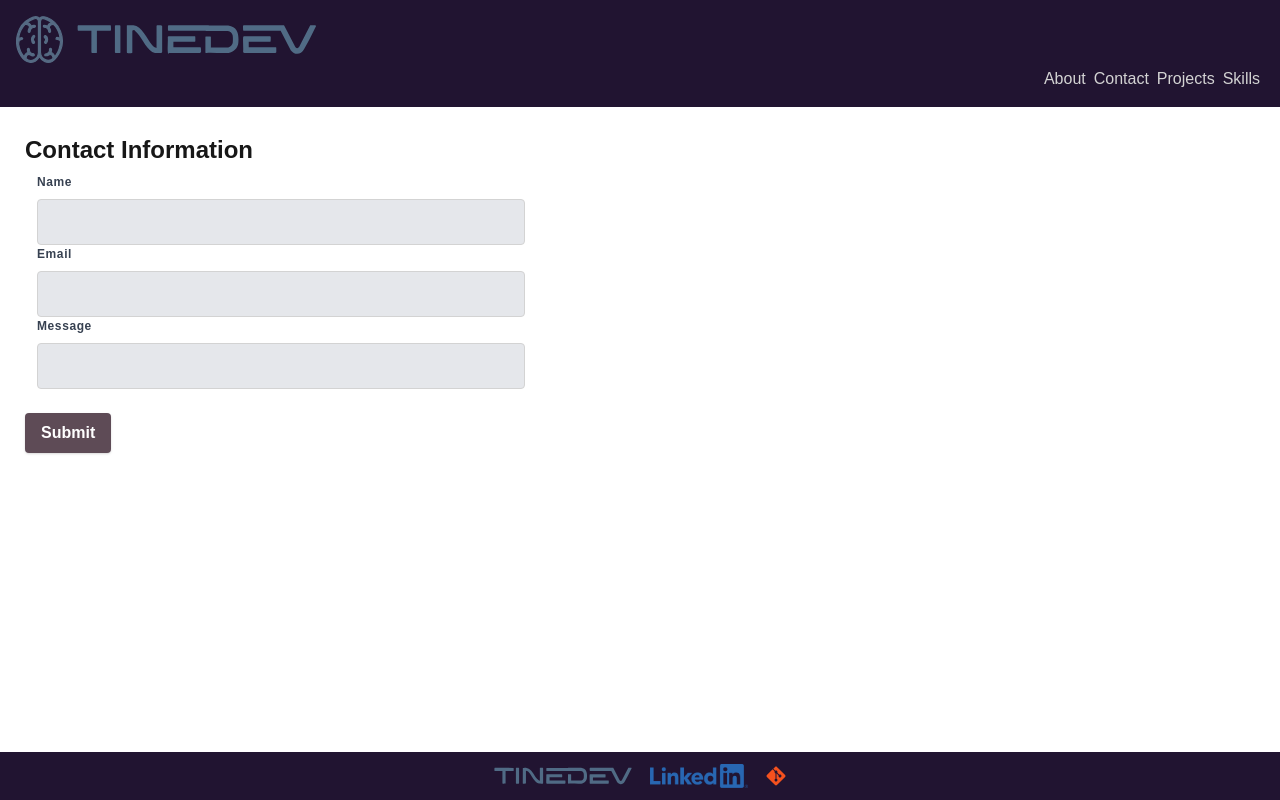
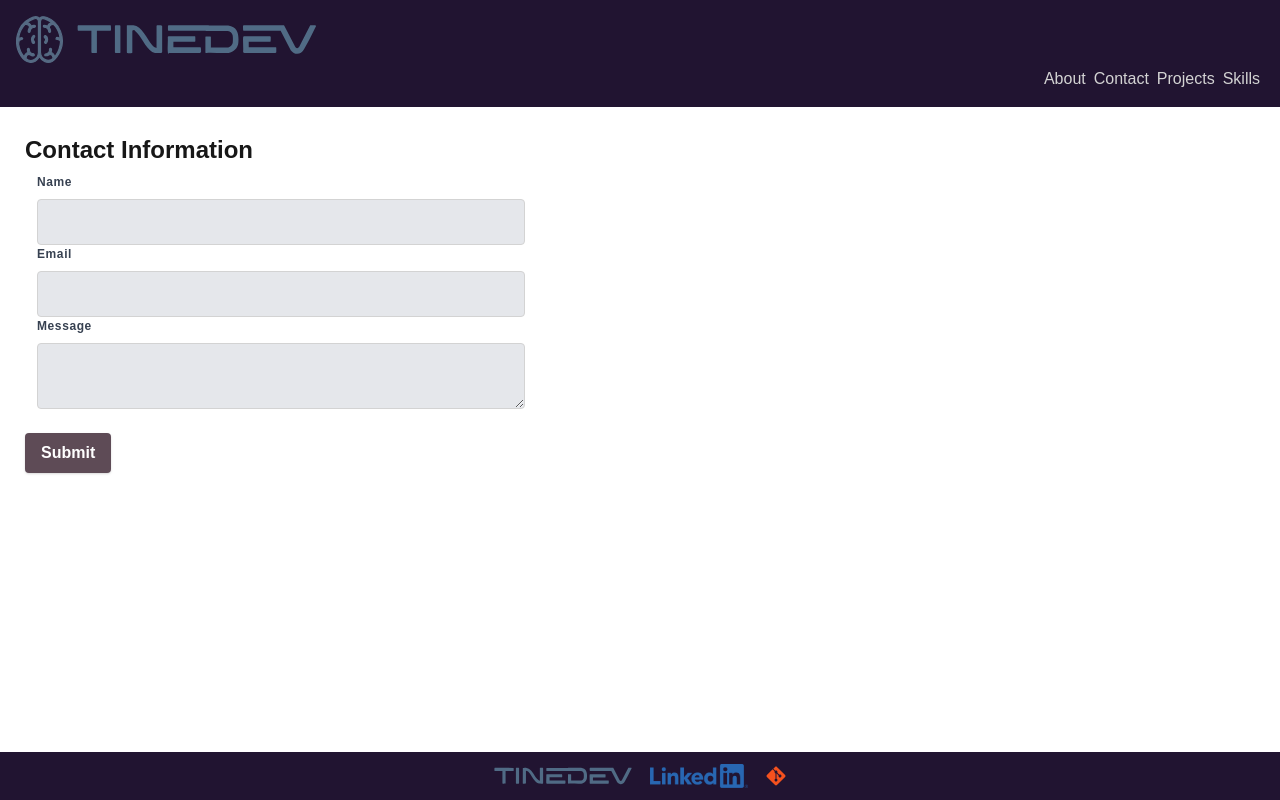
Before and after one commit to Tara-Fortis/portfolio-1, a Next.js app: page /contact in a window 1280 px wide. Built offline with nearby package versions, Linux system fonts and the light colour scheme.

Commit message:
completed contact form

```diff
--- a/src/app/contact/page.tsx
+++ b/src/app/contact/page.tsx
@@ -1,6 +1,8 @@
 'use client';
+
 import { useState } from "react";
 import React from 'react';
+import { redirect, RedirectType } from 'next/navigation'
 
 export default function Contact() {
     const [name, setName] = useState<string>('');
@@ -18,40 +20,55 @@ export default function Contact() {
         setEmail(event.target.value);
     }
     // message
-    const handleMessageChange = (event: React.ChangeEvent<HTMLInputElement>) => {
+    const handleMessageChange = (event: React.ChangeEvent<HTMLTextAreaElement>) => {
         setMessage(event.target.value);
     }
 
-    // show confirmation when button clicked
-    const handleSubmit = () => {
-        setConfirmation(`Thank you ${name} for your submission. Your message: ${message}`);
+    const handleSubmit = (event: React.FormEvent<HTMLFormElement>) => {
+        event.preventDefault();
+        //console.log("Thanks for clicking the button");
+        setConfirmation(` ${message}`);
+    }
+    // redirect to bio page
+    const bioPage = () => {
+        redirect('/bio', RedirectType.replace);
     }
     return (
-        <main>
-                <form action="#" method="post" className="w-full max-w-lg">
+        <main className="grid-lyt">
+            <form action="#" method="post" className=" w-full max-w-lg" onSubmit={handleSubmit}>
                 <legend>
                     <h1>Contact Information</h1>
                 </legend>
                 <fieldset>
                     {/* Name field */}
-                        <label htmlFor="name" className="custom-label">
-                            Name
-                        </label>
-                        <input type="text" value={name} onChange={handleNameChange} id="name" className="custom-input" required />
+                    <label htmlFor="name" className="custom-label">Name</label>
+                    <input type="text" value={name} onChange={handleNameChange} id="name" className="custom-input" required
+                    />
 
                     {/* Email field */}
-                        <label htmlFor="email" className="custom-label">
-                            Email
-                        </label>
-                        <input type="email" value={email} id="email" onChange={handleEmailChange} className="custom-input" />
+                    <label htmlFor="email" className="custom-label">Email</label>
+                    <input type="email" value={email} onChange={handleEmailChange} id="email" className="custom-input"
+                    />
 
                     {/* Message field */}
                     <label htmlFor="message" className="custom-label">Message</label>
-                        <input type="textarea" value={message} id="message" onChange={handleMessageChange} className="custom-input" required />
+                    <textarea value={message} onChange={handleMessageChange} id="message" className="custom-input" required
+                    ></textarea>
                 </fieldset>
-                    <button onClick={handleSubmit}>Submit</button>
+                <button type="submit" className="submit">Submit</button>
             </form>
-                <p>{confirmation}</p>
+            {/* Show confirmation message if it exists */}
+            {confirmation && (
+                <>
+                    <aside className="confirm">
+                        <p className="message">Thank you {name}! Please click confirm to send your message.:<br />{confirmation}</p>
+                        <button type="button" onClick={bioPage}>Confirm</button>
+                    </aside>
+                </>
+            )}
         </main>
     );
 }
+// redirect function found https://nextjs.org/docs/app/api-reference/functions/redirect
+// preventDefault function from https://developer.mozilla.org/en-US/docs/Web/API/Event/preventDefault
+// conditional rendering from https://react.dev/learn/conditional-rendering
--- a/src/app/globals.css
+++ b/src/app/globals.css
@@ -215,6 +215,26 @@ button:focus {
   box-shadow: 0 0 0 3px rgba(107, 114, 128, 0.3);
 }
 
+.grid-lyt{
+  display: grid;
+  grid-template-columns: 1fr 1fr;
+  grid-template-rows: auto 1fr auto;
+  grid-template-areas:
+    "form confirm"
+    "form confirm";
+  column-gap: 1rem;
+}
+
+
+fieldset {
+  grid-area: form;
+}
+.confirm {
+  grid-area: confirm;
+}
+
+
+
 fieldset {
   width: 100%;
   padding-left: 0.75rem;
```
Also changed, not shown: public/brain.svg (added). Lines whose indentation alone changed are shown as unchanged.
